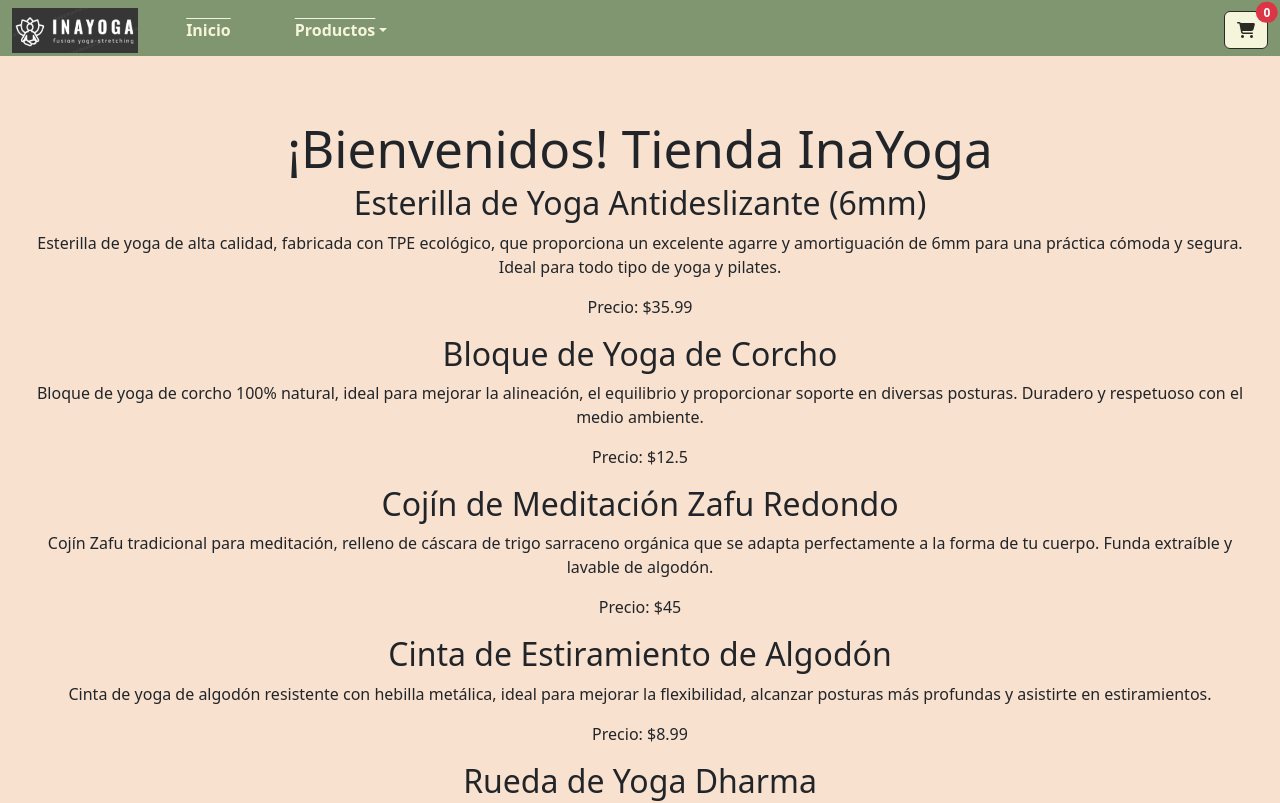
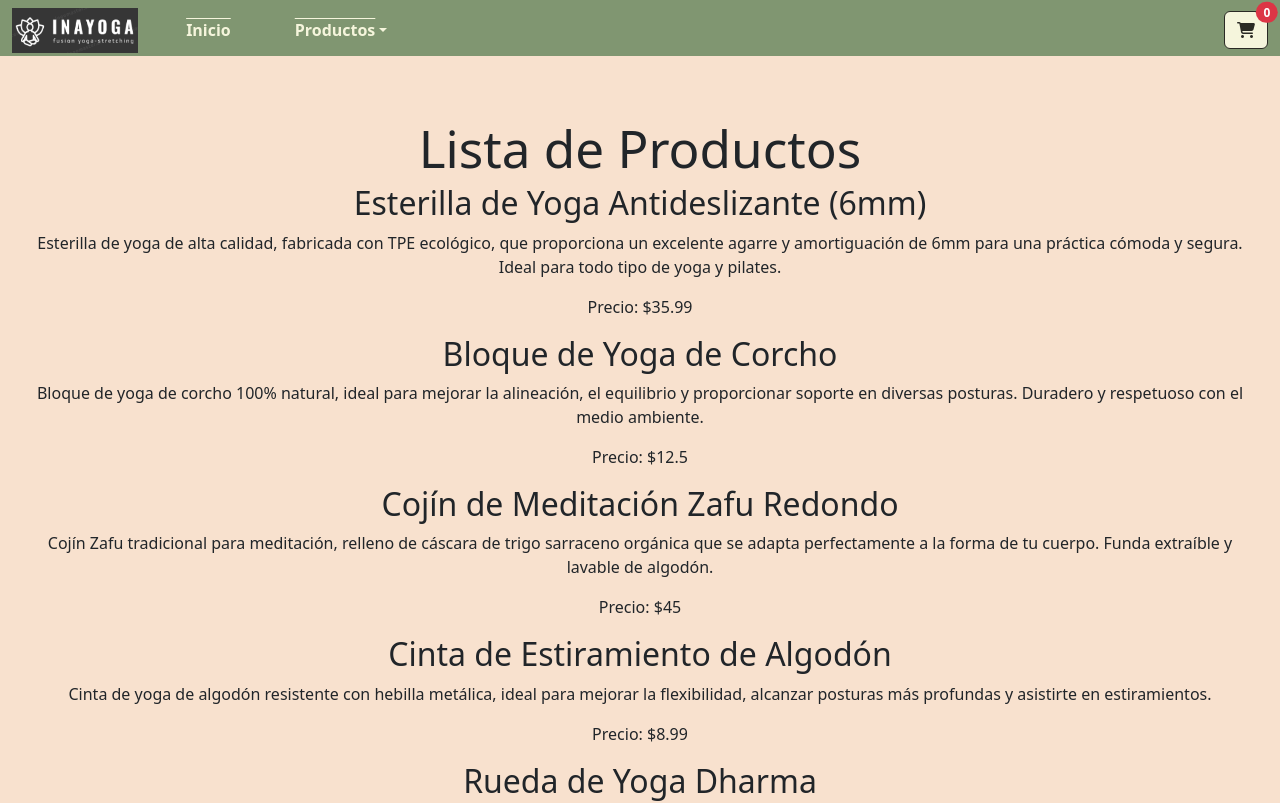
Before and after one commit to pepeluquet/react-1ra-entrega, a React (Vite) app: page / in a window 1280 px wide. Shown: the top 803 px of the page. Built offline with nearby package versions, Linux system fonts and the light colour scheme.

Commit message:
ItemList separando componentes

```diff
--- /dev/null
+++ b/src/components/ItemList.jsx
@@ -0,0 +1,15 @@
+function ItemList ({ items }) {
+    return (
+        <section className="item-list-container">
+            <h1>Lista de Productos</h1>
+            {items.map(producto => (
+                <div key={producto.id} className="item">
+                    <h2>{producto.nombre}</h2>
+                    <p>{producto.descripcion}</p>
+                    <p>Precio: ${producto.precio}</p>
+                </div>
+            ))}
+        </section>)
+}
+
+export default ItemList
--- a/src/components/ItemListContainer.jsx
+++ b/src/components/ItemListContainer.jsx
@@ -1,4 +1,5 @@
 import { useState , useEffect } from "react"
+import ItemList from "./ItemList"
 
 const productos = [
   {
@@ -104,16 +105,7 @@ function ItemListContainer({ titulo }) {
     }, [])
 
     return (
-        <section className="item-list-container">
-            <h1>{titulo}</h1>
-            {items.map(producto => (
-                <div key={producto.id} className="item">
-                    <h2>{producto.nombre}</h2>
-                    <p>{producto.descripcion}</p>
-                    <p>Precio: ${producto.precio}</p>
-                </div>
-            ))}
-        </section>
+        <ItemList items={items} />
     )
 }
 
```
